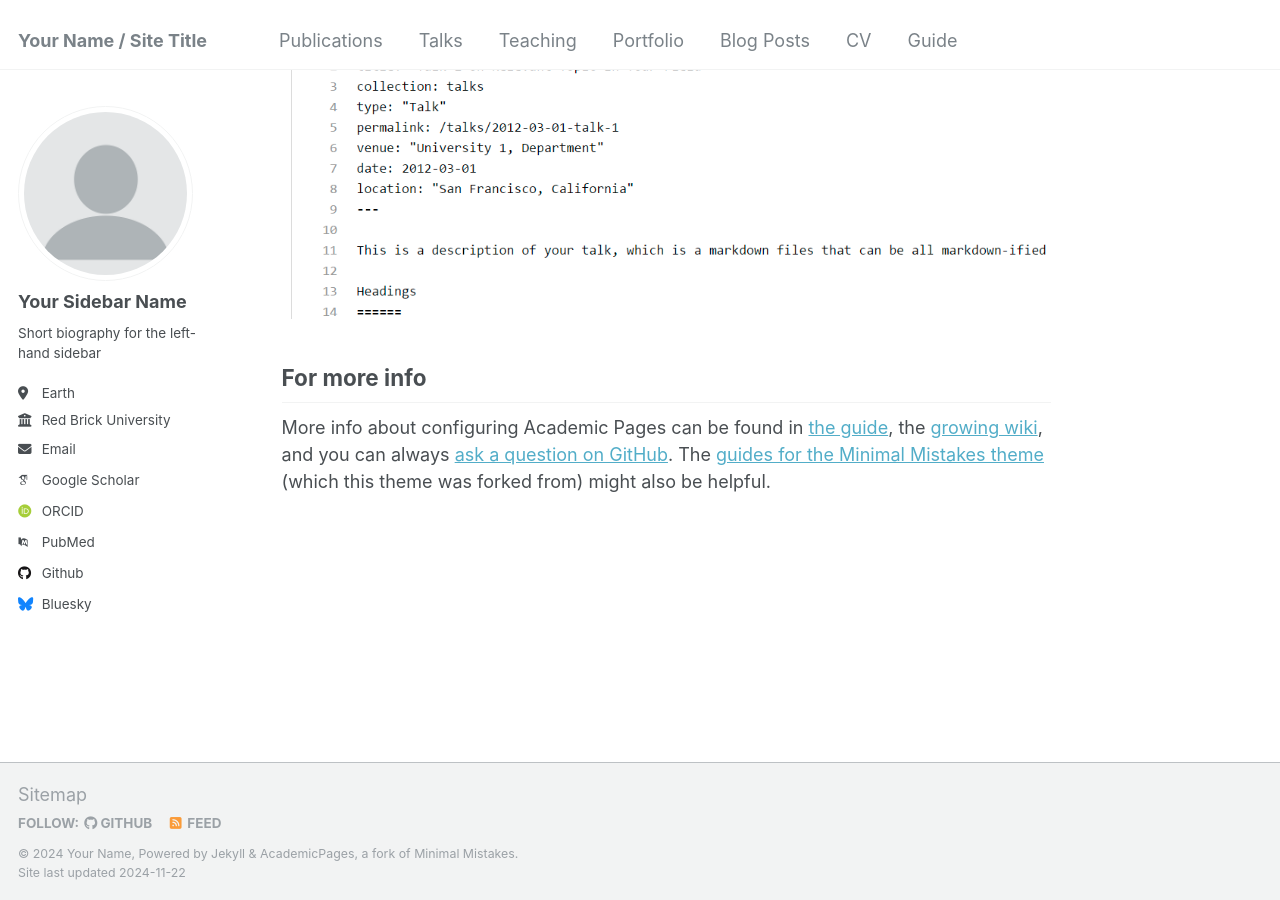
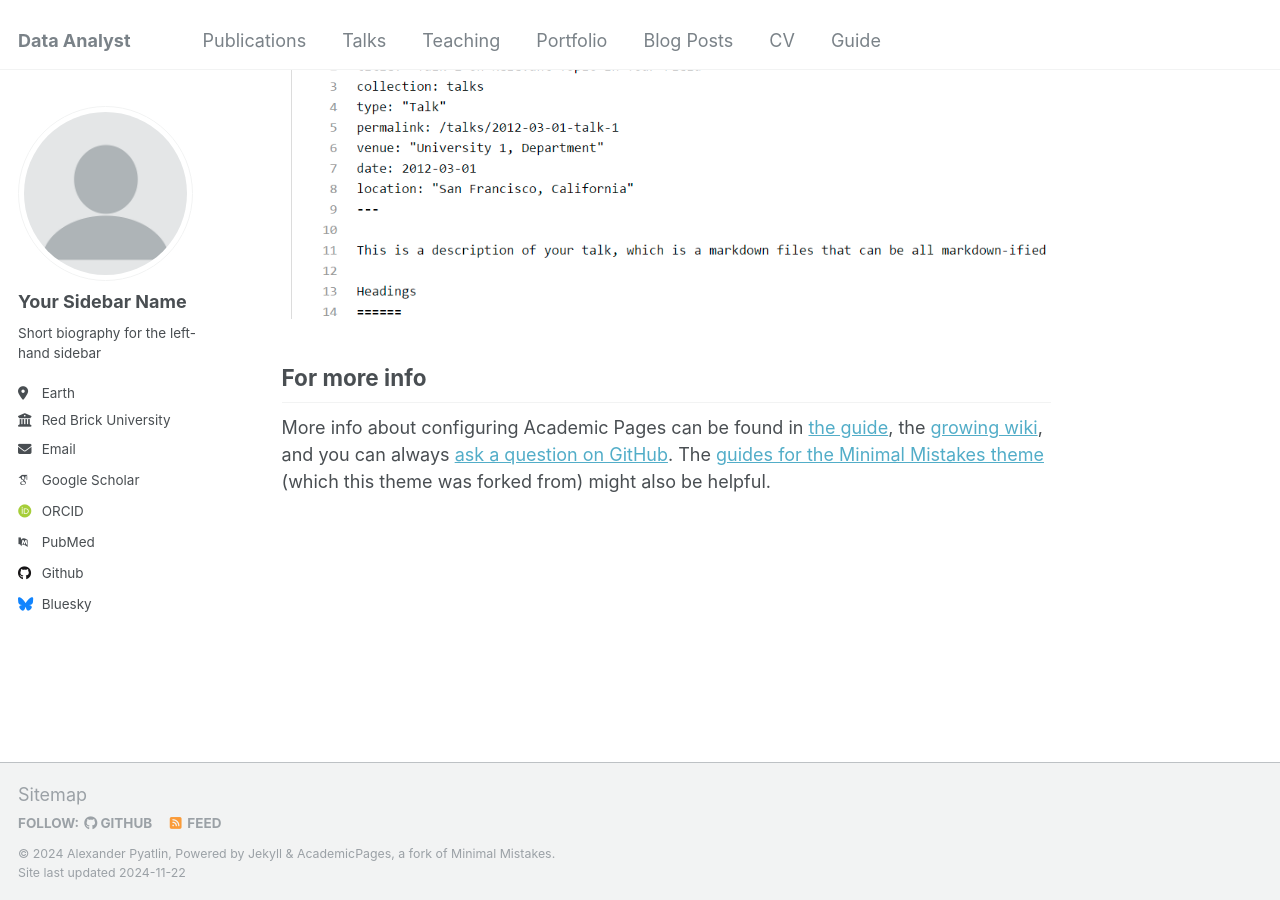
Before and after one commit to AlexPyatlin/alexpyatlin.github.io, a Jekyll site: the page built from _pages/about.md, in a window 1280 px wide and 900 px high, scrolled down 2643 px. Built offline with Jekyll 4.4.1, drawn with Linux system fonts in a browser that asks for light colours; some web fonts are replaced.

Commit message:
Update _config.yml

```diff
--- a/_config.yml
+++ b/_config.yml
@@ -8,13 +8,13 @@
 
 # Basic Site Settings
 locale                   : "en-US"
-title                    : "Your Name / Site Title"
+title                    : "Data Analyst"
 title_separator          : "-"
-name                     : &name "Your Name"
-description              : &description "personal description"
-url                      : https://academicpages.github.io # the base hostname & protocol for your site e.g. "https://[your GitHub username].github.io"
-baseurl                  : "" # the subpath of your site, e.g. "/blog"
-repository               : "academicpages/academicpages.github.io"
+name                     : &name "Alexander Pyatlin"
+#description              : &description "personal description"
+#url                      : https://academicpages.github.io # the base hostname & protocol for your site e.g. "https://[your GitHub username].github.io"
+#baseurl                  : "" # the subpath of your site, e.g. "/blog"
+#repository               : "academicpages/academicpages.github.io"
 
 # Site Author - The following control what appear as part of the author content on the side bar.
 #               If a field is blank the icon and link will not appear, otherwise it will be shown.
```
